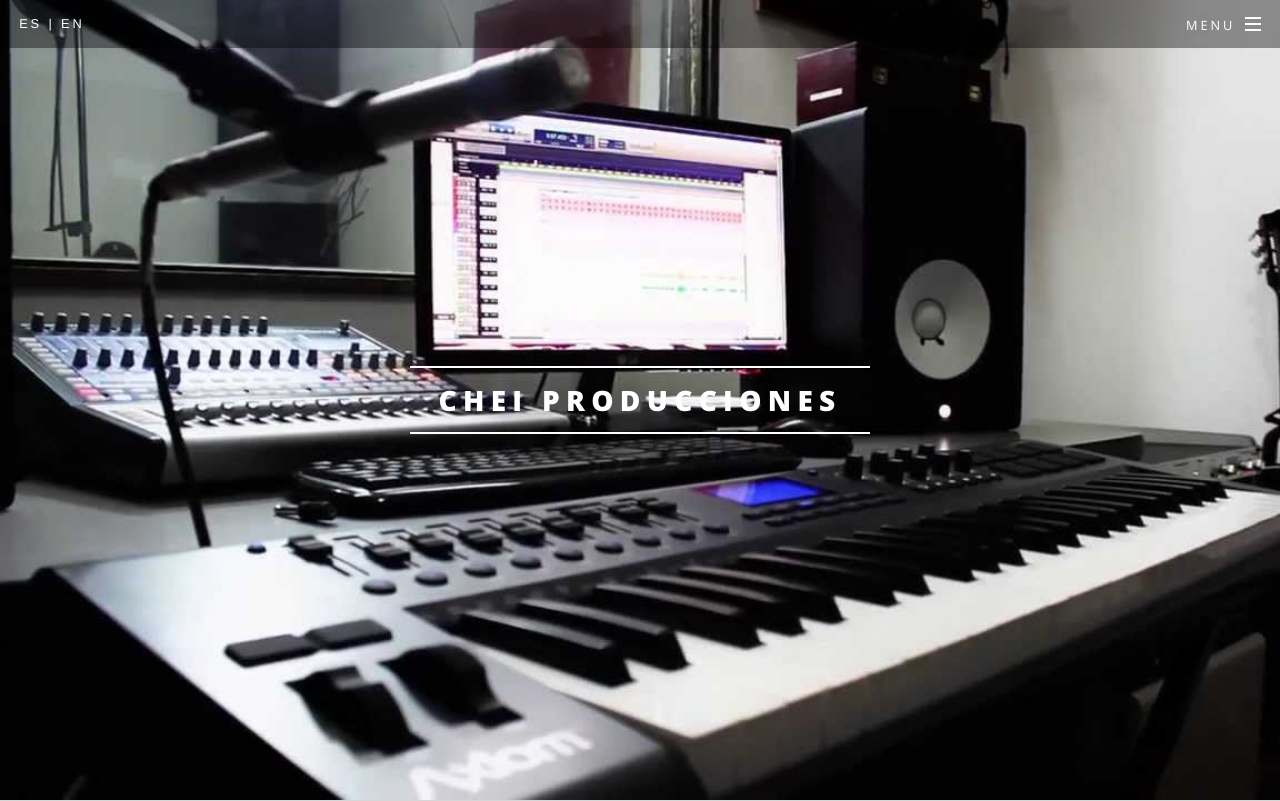
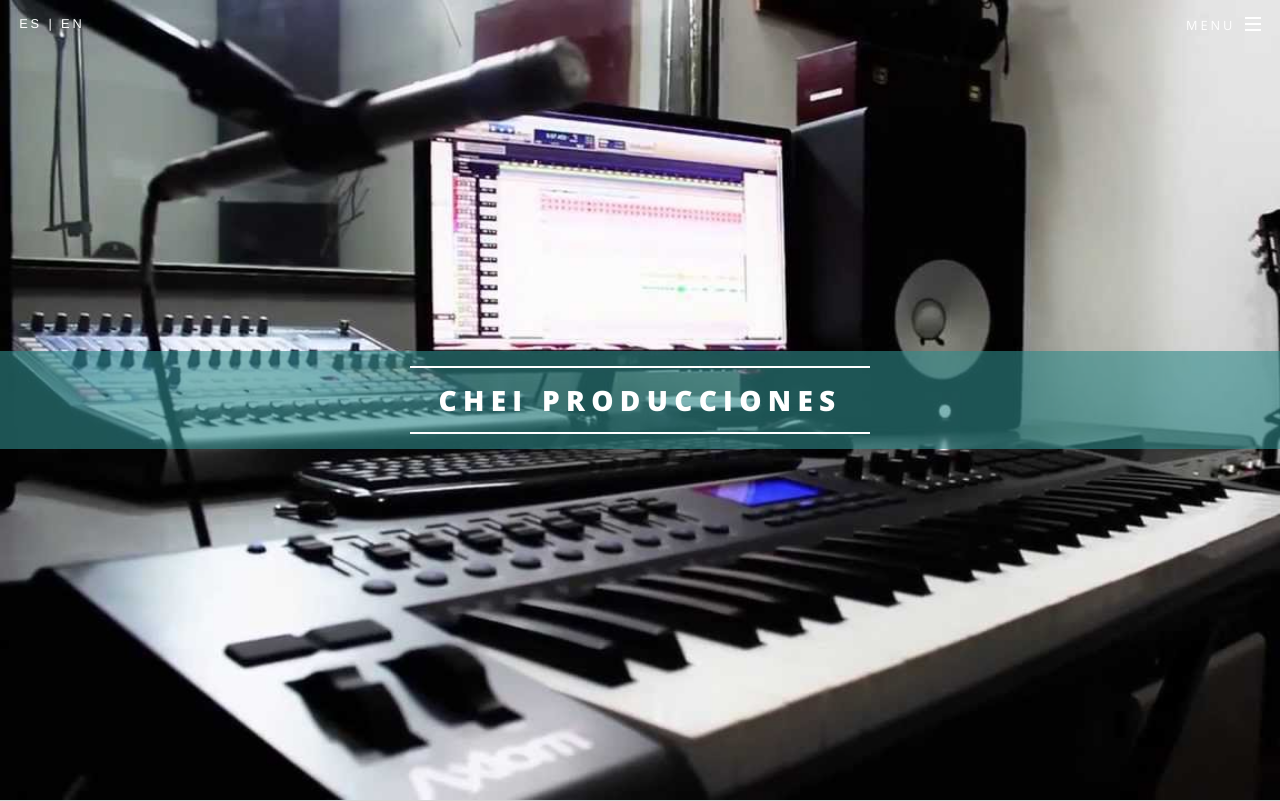
Before and after one commit to migmosquera/cheyproducciones, a PHP site: page / in a window 1280 px wide. Shown: the top 801 px of the page. Run offline with PHP 8.4, Linux system fonts and the light colour scheme; tables that the repository leaves empty or names only in its code hold one stand-in row (values such as "Sample post"); some libraries are stand-ins or nearby versions; some web fonts are replaced.

Commit message:
subiendo cambios e imagenes en el header

```diff
--- a/index.php
+++ b/index.php
@@ -48,10 +48,9 @@ include_once 'controller/showAllSong.php';
         </header>
 
         <section id="banner" class="imgHome">
-            <div>
+            <div style="background-color: rgba(48, 138, 138, 0.6)">
                 <h2 class="titleStyle">Chei producciones</h2>
             </div>
-
         </section>
 
         <section style="background-color:#ffffff; display: block; text-align: center">
@@ -69,7 +68,8 @@ include_once 'controller/showAllSong.php';
 
             </div>
         </section>
-        <section id="banner" style="width: 100%; height: 800px; background-color: #fbfbfb">
+
+        <section style="background-color:#ffffff; display: block;height: 990px">
 
         </section>
 
--- a/static/css/main.css
+++ b/static/css/main.css
@@ -2975,7 +2975,7 @@ table.alt tfoot {
     -ms-transition: -ms-transform 0.5s ease;
     transition: transform 0.5s ease;
     -webkit-overflow-scrolling: touch;
-    background: #21b2a6;
+    background: rgba(48, 138, 138, 1);
     color: #ffffff;
     height: 100%;
     max-width: 80%;
@@ -3203,7 +3203,7 @@ body.is-menu-visible #menu {
 }
 
 #header.alt {
-   background-color: rgba(0,0,0,0.4);
+   background-color: transparent;
 }
 
 #header.alt h1 {
@@ -3256,6 +3256,7 @@ body.is-menu-visible #menu {
     padding: 0.35em 1em;
     position: relative;
     z-index: 1;
+    margin: 15px;
 }
 
 #banner h2:before, #banner h2:after {
```
